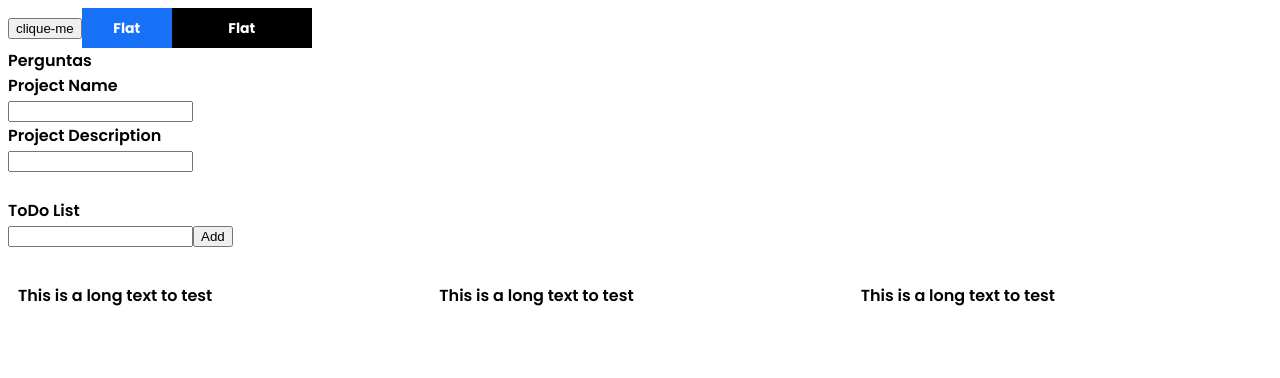
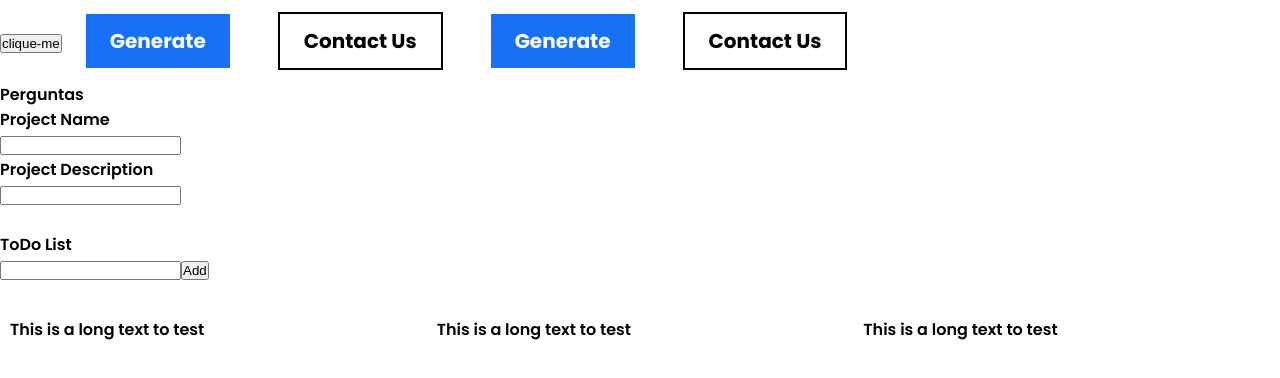
Before and after one commit to hstrada/readit-readme-generator, a React (Create React App) app in the folder readit/: page / in a window 1280 px wide. Shown: the top 378 px of the page. Built offline with nearby package versions, Linux system fonts and the light colour scheme.

Commit message:
feat: testing variants

```diff
--- a/readit/src/components/Button/Flat/index.tsx
+++ b/readit/src/components/Button/Flat/index.tsx
@@ -1,11 +1,16 @@
 import React from 'react';
 
-import { Container } from './styles';
+import { Container, ContainerB } from './styles';
 
 import { IButtonVariants } from './interface';
 
 const Flat = ({ variant }: IButtonVariants) => {
-  return <Container variant={variant}>Flat</Container>;
+  return (
+    <>
+      <Container>Generate</Container>
+      <ContainerB>Contact Us</ContainerB>
+    </>
+  );
 };
 
 export default Flat;
--- a/readit/src/components/Button/Flat/styles.tsx
+++ b/readit/src/components/Button/Flat/styles.tsx
@@ -22,19 +22,31 @@ const ButtonVariants: Variants = {
   },
 };
 
-export const Container = styled.button<IButtonVariants>`
-  background-color: ${({ variant }) => ButtonVariants[variant].backgroundColor};
-  border: none;
-  color: ${({ theme }) => theme.colors.tertiary};
+export const DefaultContainer = styled.button`
+  padding: 12px 24px;
+  margin: 12px 24px;
+  font: 20px Poppins;
   text-align: center;
   text-decoration: none;
-  display: inline-block;
-  width: ${({ variant }) => ButtonVariants[variant].width};
-  height: ${({ theme }) => theme.units.button.height};
-  font-family: ${({ theme }) => theme.fonts.primary};
-  font-size: 14px;
+  border: 0;
+`;
 
+// small - 8px 12px
+// font-size: 14px
+
+export const Container = styled(DefaultContainer)`
+  background-color: ${({ theme }) => theme.colors.primary};
+  color: ${({ theme }) => theme.colors.tertiary};
   &:hover {
     background-color: #085ddd;
   }
 `;
+
+export const ContainerB = styled(DefaultContainer)`
+  background-color: transparent;
+  border: 2px solid #000;
+  color: #000;
+  &:hover {
+    background-color: red;
+  }
+`;
--- a/readit/src/styles/global.css
+++ b/readit/src/styles/global.css
@@ -25,6 +25,13 @@
       format('truetype');
 }
 
+* {
+  margin: 0;
+  padding: 0;
+  outline: 0;
+  box-sizing: border-box;
+}
+
 body {
   font-family: 'Poppins-SemiBold';
 }
```
